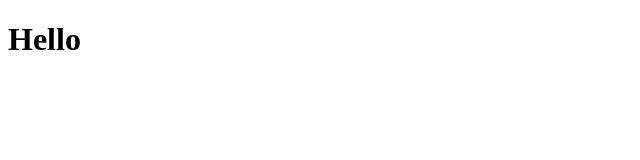
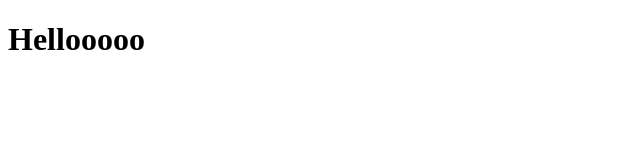
Before and after one commit to Adamashvili/angularweeb, an Angular app: page / in a window 1280 px wide. Shown: the top 160 px of the page, without its empty margins (0-640 px from the left). Built offline with nearby package versions, Linux system fonts and the light colour scheme.

Commit message:
helloooooooooo

```diff
--- a/src/app/app.component.html
+++ b/src/app/app.component.html
@@ -1 +1 @@
-<h1>Hello</h1>
+<h1>Hellooooo</h1>
```
